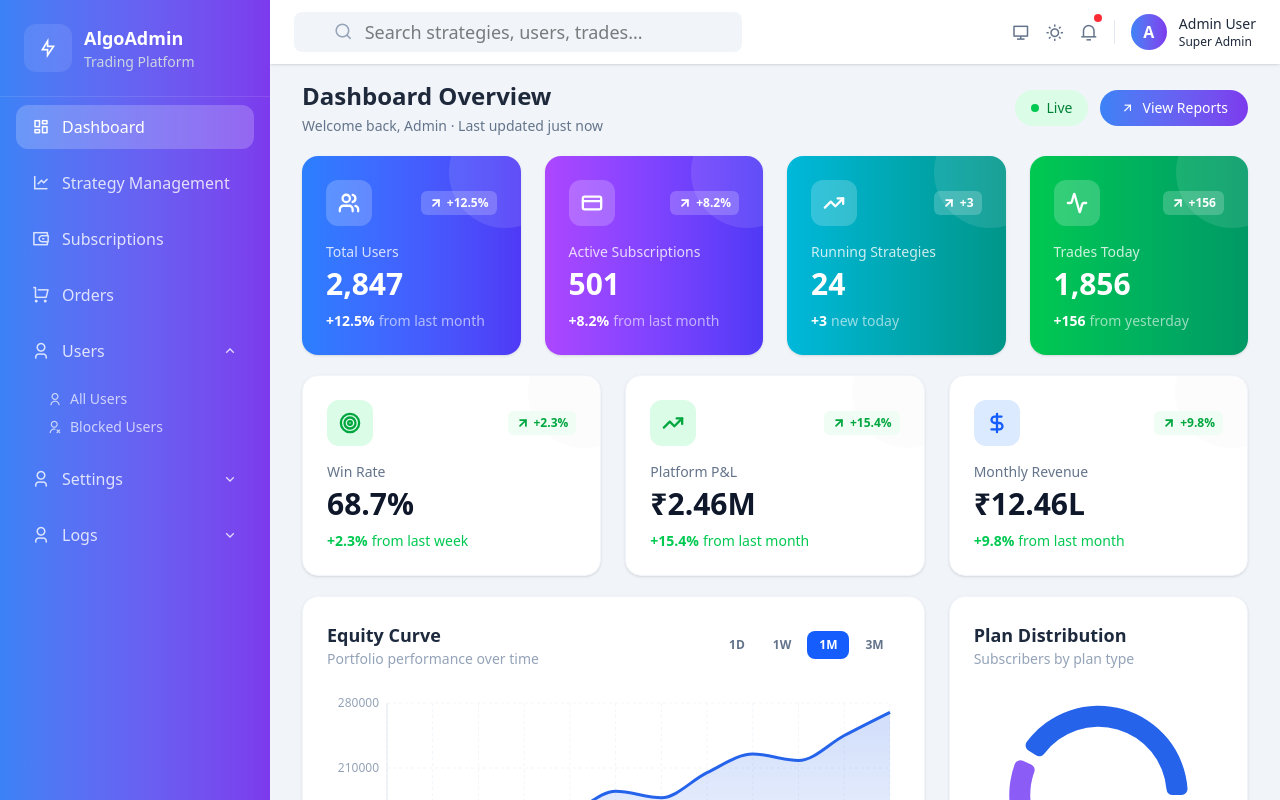
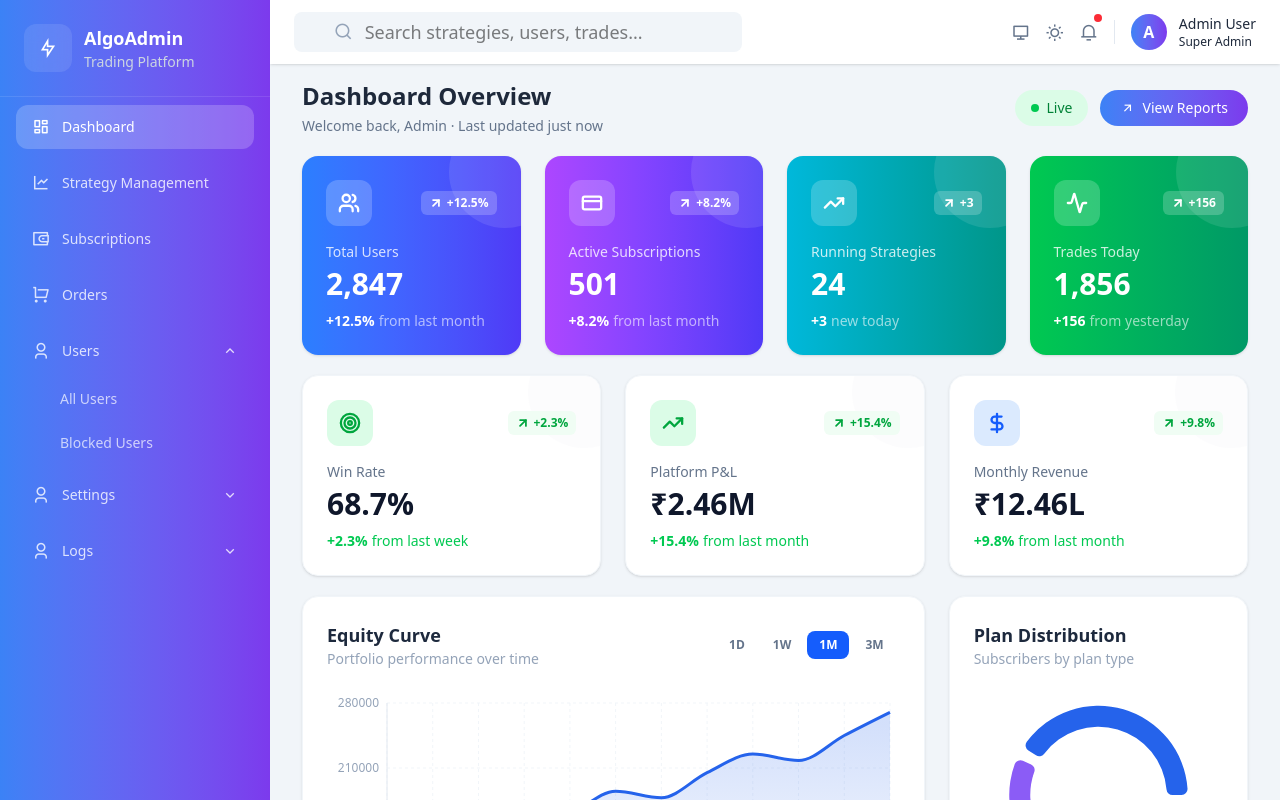
Before and after one commit to arunchakrawarti/algo-admin, a Next.js app: page / in a window 1280 px wide. Both pictures are taken after a click on the link "Users". Built offline with nearby package versions, Linux system fonts and the light colour scheme.

Commit message:
feat:define global color in input text color and space decrese in navigation

```diff
--- a/src/components/common/Input.jsx
+++ b/src/components/common/Input.jsx
@@ -18,13 +18,12 @@ const Input = ({
       {label && (
         <label
           className={clsx(
-            "font-inter font-normal mb-1 text-[1rem]  tracking-[-0.019rem]"
+            "font-inter font-semibold mb-1 text-[0.8rem] text-[var(--color-gray-500)] tracking-[-0.019rem]"
           )}
         >
           {label}
         </label>
       )}
-
 
       {rest?.type === "textarea" ? (
         <div
@@ -36,7 +35,6 @@ const Input = ({
           <span>
             <i className={`${icon} ri-lg text-dark font-light`} />{" "}
           </span>
-
 
           <textarea className="w-full outline-0" {...rest} />
         </div>
--- a/src/components/organisms/NavigationLink.jsx
+++ b/src/components/organisms/NavigationLink.jsx
@@ -1,30 +1,41 @@
 "use client";
-import { useState } from "react";
+import { useState, useEffect } from "react";
 import Link from "next/link";
 import { usePathname } from "next/navigation";
 
-const NavigationLink = ({ title, icon, link, children }) => {
+const NavigationLink = ({ title, icon, link, children = [] }) => {
   const pathname = usePathname();
-  const [open, setOpen] = useState(false);
 
-  const hasChildren = children && children.length > 0;
+  const hasChildren = children.length > 0;
+
+  const isChildActive = children.some((child) => pathname === child.link);
+
+  const [open, setOpen] = useState(isChildActive);
+
+  useEffect(() => {
+    if (isChildActive) {
+      setOpen(true);
+    }
+  }, [pathname]);
 
   return (
     <li>
       <Link
         href={link || "#"}
         onClick={() => hasChildren && setOpen(!open)}
-        className={`flex items-center justify-between px-4 py-2 rounded-xl cursor-pointer transition
+        className={`flex items-center justify-between px-4 py-2 rounded-xl transition
         ${
-          pathname === link
-            ? "bg-white/20 text-[var(--color-white)]"
+          pathname === link || isChildActive
+            ? "bg-white/20 text-white"
             : "text-white/80 hover:bg-white/10"
         }`}
       >
+        <div className="flex items-center gap-3 min-w-0">
+          <i className={`${icon} text-lg`}></i>
 
-        <div className="flex items-center gap-3">
-          <i className={`${icon} text-lg`}></i>
-          <span className="text-md font-medium">{title}</span>
+          <span className="text-sm font-medium truncate">
+            {title}
+          </span>
         </div>
 
         {hasChildren && (
@@ -34,24 +45,27 @@ const NavigationLink = ({ title, icon, link, children }) => {
             }`}
           ></i>
         )}
+      </Link>
 
-      </Link>
       {hasChildren && open && (
-        <ul className="ml-8 mt-2 space-y-2 py-2 text-sm text-white/70">
+        <ul className="ml-6 md:ml-8 mt-2 space-y-2 text-sm">
           {children.map((child, index) => (
             <li key={index}>
               <Link
                 href={child.link}
-                className="flex items-center gap-2 hover:text-white"
+                className={`flex items-center gap-2 px-3 py-2 rounded-lg transition w-full
+                ${
+                  pathname === child.link
+                    ? "bg-white/20 text-white"
+                    : "text-white/70 hover:text-white hover:bg-white/10"
+                }`}
               >
-                <i className={`${child.icon} text-sm`}></i>
                 {child.title}
               </Link>
             </li>
           ))}
         </ul>
       )}
-
     </li>
   );
 };
```
